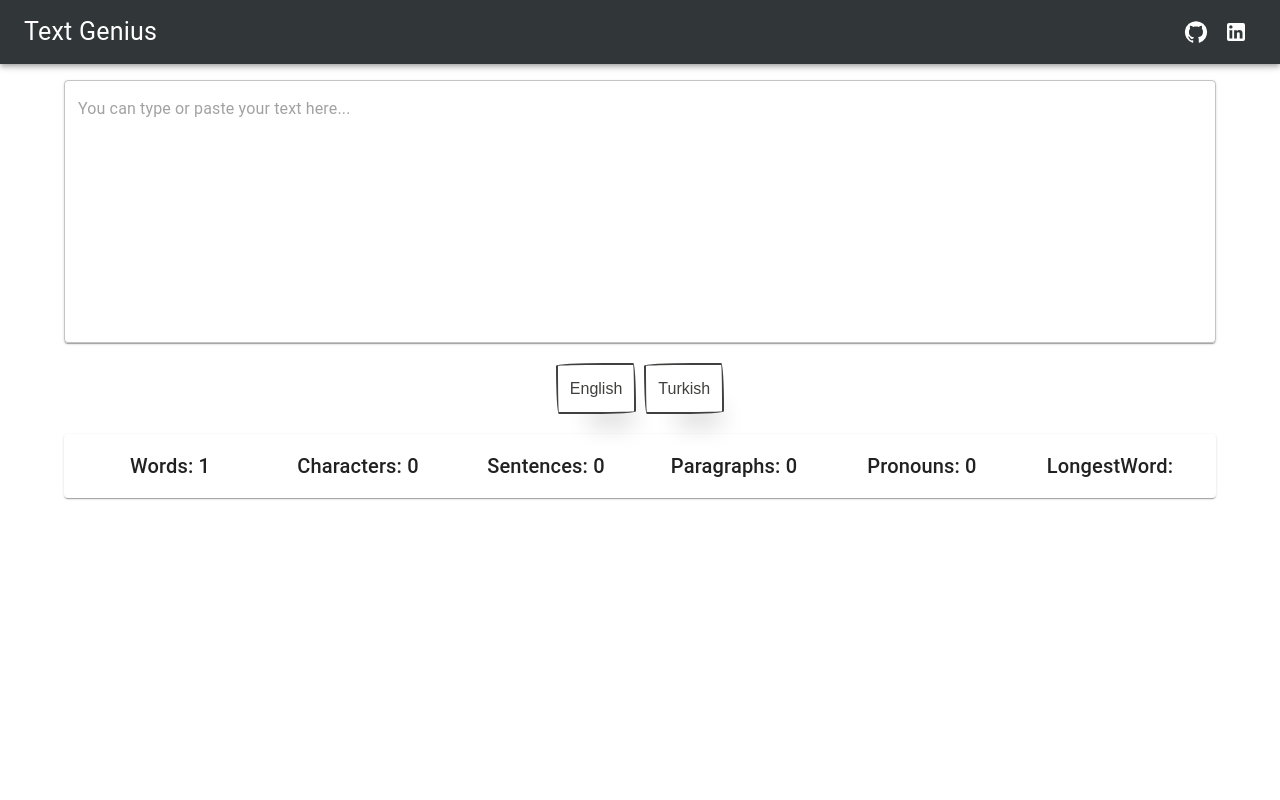
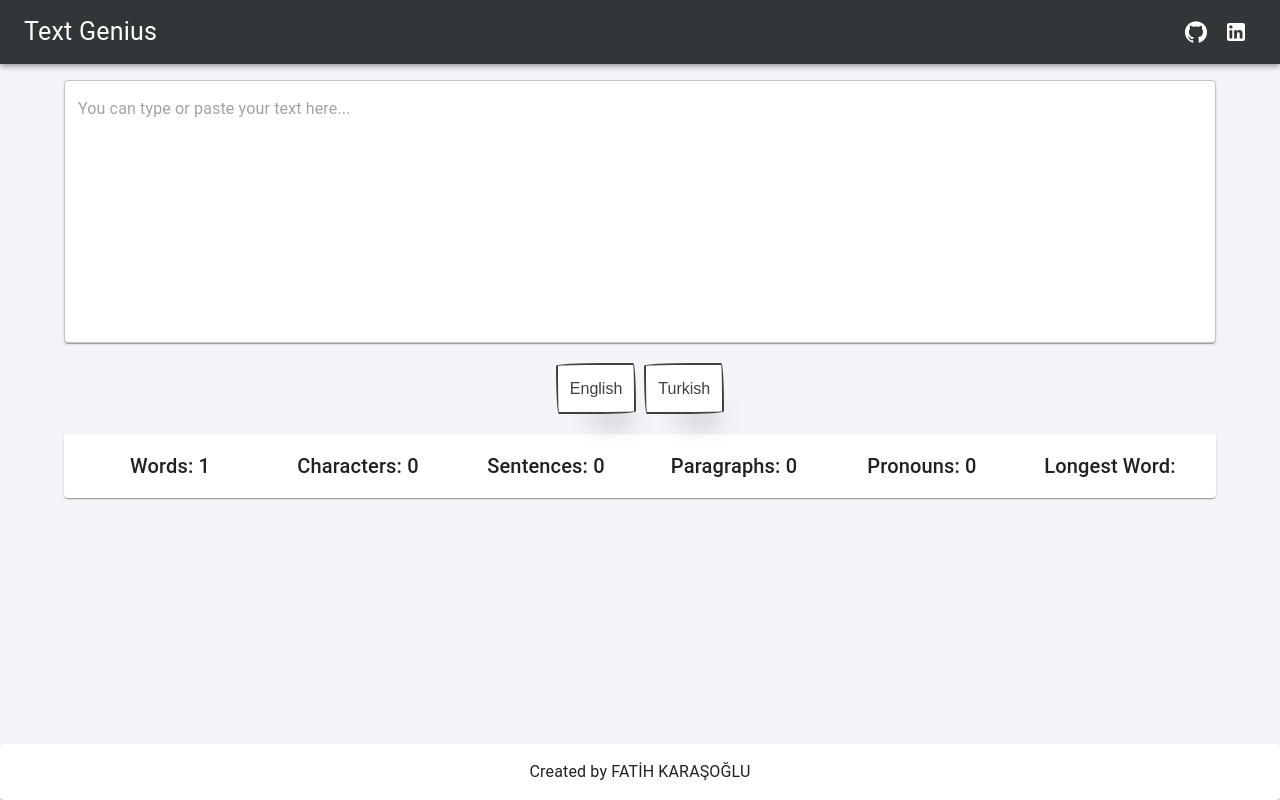
Before and after one commit to fatihkarasoglu/text-genius, a React (Create React App) app: page / in a window 1280 px wide. Built offline with nearby package versions, Linux system fonts and the light colour scheme.

Commit message:
Footer added.

```diff
--- a/src/App.css
+++ b/src/App.css
@@ -1,15 +1,23 @@
-body {
+html body {
   margin: 0;
   padding: 0;
+  min-height: 100vh;
   box-sizing: border-box;
-  font-family: 'Arial', sans-serif;
+  font-family: 'Poppins', sans-serif;
   background-color: #f4f4f9;
+}
+
+#root {
+  display: flex;
+  flex-direction: column;
+  min-height: 100vh;
 }
 
 .container {
   padding: 16px;
   max-width: 1200px;
   margin: auto;
+  flex: 1;
 }
 
 .text-area {
@@ -45,6 +53,17 @@ body {
   box-shadow: 0 0 10px rgba(0, 0, 0, 0.1);
   text-align: center;
   justify-content: center;
+}
+
+.footer {
+  background-color: #f1f1f1;
+  padding: 16px;
+  text-align: center;
+  margin-top: 32px;
+  position: relative;
+  bottom: 0;
+  width: 100%;
+  font-weight: 600;
 }
 
 @media (max-width: 768px) {
--- a/src/App.js
+++ b/src/App.js
@@ -3,19 +3,22 @@ import { Container, CssBaseline } from '@mui/material';
 import Header from './components/Header';
 import TextArea from './components/TextArea';
 import TextStats from './components/TextStats';
+import Footer from './components/Footer';
+import '@fontsource/poppins';
 import './App.css';
 
 function App() {
   const [text, setText] = useState('');
 
   return (
-    <div>
+    <div id='root'>
       <CssBaseline />
       <Header />
       <Container className="container">
         <TextArea text={text} setText={setText} />
         <TextStats text={text} />
       </Container>
+      <Footer />
     </div>
   );
 }
--- a/src/Language/en.json
+++ b/src/Language/en.json
@@ -14,5 +14,6 @@
     "longestWordIs": "The longest word is: {{word}}",
     "placeholder": "You can type or paste your text here...",
     "lanTR": "Turkish",
-    "lanEn": "English"
+    "lanEn": "English",
+    "footer": "Created by FATİH KARAŞOĞLU"
   }
--- a/src/Language/tr.json
+++ b/src/Language/tr.json
@@ -14,5 +14,6 @@
     "longestWordIs": "En uzun kelime: {{word}}",
     "placeholder": "Metninizi buraya yazabilir veya yapıştırabilirsiniz...",
     "lanTR": "Türkçe",
-    "lanEn": "İngilizce"
+    "lanEn": "İngilizce",
+    "footer": "FATİH KARAŞOĞLU tarafından yapıldı."
   }
--- /dev/null
+++ b/src/components/Footer.js
@@ -0,0 +1,18 @@
+import React from 'react';
+import { Paper, Typography } from '@mui/material';
+import { useTranslation } from 'react-i18next';
+
+const Footer = ({ language }) => {
+
+    const { t } = useTranslation();
+
+    return (
+        <Paper className="footer">
+            <Typography variant="body1">
+                {t('footer')}
+            </Typography>
+        </Paper>
+    );
+};
+
+export default Footer;
--- a/src/components/TextStats.js
+++ b/src/components/TextStats.js
@@ -68,7 +68,7 @@ const TextStats = ({ text }) => {
             <Typography variant="h6">{t('Pronouns')}: {stats.pronouns}</Typography>
           </Grid>
           <Grid item xs={2}>
-            <Typography variant="h6">{t('LongestWord')}: {stats.longestWord}</Typography>
+            <Typography variant="h6">{t('Longest Word')}: {stats.longestWord}</Typography>
           </Grid>
         </Grid>
       </Paper>
```
